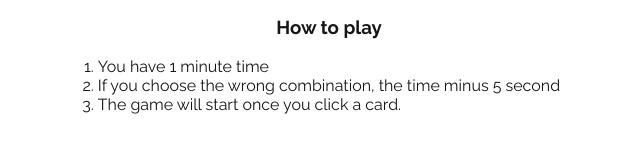
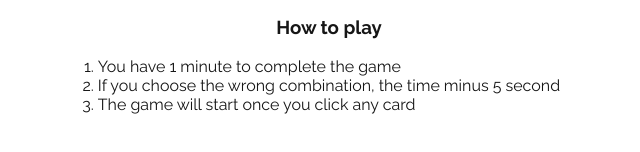
Before and after one commit to farreladelm/match-card-game, a plain HTML site: page index.html in a window 1280 px wide. Shown: the part 440-592 px from the top of the page, without its empty margins (311-951 px from the left). Drawn offline with Linux system fonts and the light colour scheme.

Commit message:
update the list rule

```diff
--- a/index.html
+++ b/index.html
@@ -23,9 +23,9 @@
     <div class="rules">
         <h3>How to play</h3>
         <ol>
-            <li>You have 1 minute time</li>
+            <li>You have 1 minute to complete the game</li>
             <li>If you choose the wrong combination, the time minus 5 second</li>
-            <li>The game will start once you click a card.</li>
+            <li>The game will start once you click any card</li>
         </ol>
     </div>
     <script src="/script.js"></script>
```
